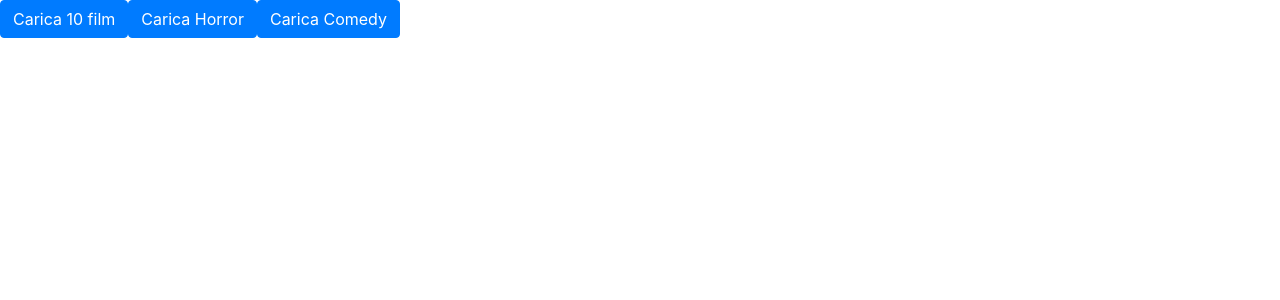
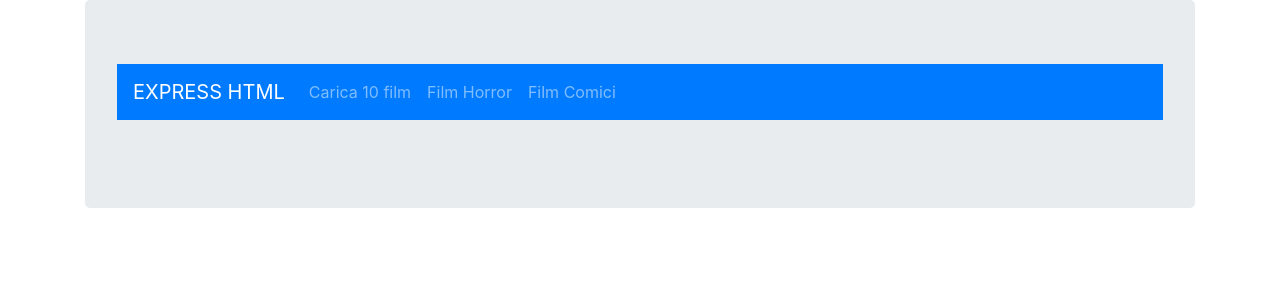
Before and after one commit to danieleMoli/esercizioMongoCompleto, an Angular app in the folder mflix-visualizer/: page / in a window 1280 px wide. Shown: the top 300 px of the page. Built offline with nearby package versions, Linux system fonts and the light colour scheme.

Commit message:
esercizio 05.3.2 finito

```diff
--- a/mflix-visualizer/src/app/app.component.html
+++ b/mflix-visualizer/src/app/app.component.html
@@ -1,6 +1,44 @@
-<button class="btn btn-primary" (click)="load10Movies()">Carica 10 film</button>
-<button class="btn btn-primary" (click)="loadHorror()">Carica Horror</button>
-<button class="btn btn-primary" (click)="loadComedy()">Carica Comedy</button>
+<!doctype html>
+<html lang="en">
+  <head>
+    <!-- Required meta tags -->
+    <meta charset="utf-8">
+    <meta name="viewport" content="width=device-width, initial-scale=1, shrink-to-fit=no">
+
+    <!-- Bootstrap CSS -->
+    <link rel="stylesheet" href="https://stackpath.bootstrapcdn.com/bootstrap/4.3.1/css/bootstrap.min.css" integrity="sha384-ggOyR0iXCbMQv3Xipma34MD+dH/1fQ784/j6cY/iJTQUOhcWr7x9JvoRxT2MZw1T" crossorigin="anonymous">
+
+    <title>Movies</title>
+  </head>
+  <body>
+
+    <div class="container">
+        <form class="jumbotron">
+            <nav class="navbar navbar-expand-sm bg-primary navbar-dark">
+            <!-- Brand/logo -->
+            <a class="navbar-brand " href="">EXPRESS HTML</a>
+            <!-- Links -->
+            <ul class="navbar-nav">
+                <li class="nav-item ">
+                <a class="nav-link" (click)="load10Movies()">Carica 10 film</a>
+                </li>
+                <li class="nav-item ">
+                <a class="nav-link" (click)="loadHorror()">Film Horror</a>
+                </li>
+                <li class="nav-item ">
+                <a class="nav-link"(click)="loadComedy()">Film Comici</a>
+                </li>
+            </ul>
+            </nav>
+            <br>
+
+
+        </form>
+    </div>
+  </body>
+
+
+
 
 <div class="card-columns">
   <div *ngFor="let movie of results" class="card">
@@ -11,7 +49,7 @@
     <img class="card-img-top" [src]="photoURL(movie.poster)" alt="Movie poster">
     <div class="card-body text-center">
     <h4 class="card-title">{{movie.title}}</h4>
-    <p class="card-text">S{{movie.fullplot}</p>
+    <p class="card-text">{{movie.fullplot}}</p>
     </div>
   </div>
   </div>
--- a/mflix-visualizer/src/app/app.component.ts
+++ b/mflix-visualizer/src/app/app.component.ts
@@ -16,17 +16,17 @@ export class AppComponent {
 
   load10Movies()
   {
-    this.obs = this.http.get("https://3000-bbaadfdd-4f97-4572-9570-9ebb16f9f523.ws-eu01.gitpod.io/movies/list/10");
+    this.obs = this.http.get("https://3000-a21e7d27-58bb-4a0b-a0e2-1c4bcfae580b.ws-eu01.gitpod.io/movies/list/10");
     this.obs.subscribe(this.getData);
   }
   loadHorror()
   {
-    this.obs = this.http.get("https://3000-bbaadfdd-4f97-4572-9570-9ebb16f9f523.ws-eu01.gitpod.io/movies/movie_from_genres/Horror");
+    this.obs = this.http.get("https://3000-a21e7d27-58bb-4a0b-a0e2-1c4bcfae580b.ws-eu01.gitpod.io/movies/movie_from_genres/Horror");
     this.obs.subscribe(this.getData);
   }
   loadComedy()
   {
-    this.obs = this.http.get("https://3000-bbaadfdd-4f97-4572-9570-9ebb16f9f523.ws-eu01.gitpod.io/movies/movie_from_genres/Comedy");
+    this.obs = this.http.get("https://3000-a21e7d27-58bb-4a0b-a0e2-1c4bcfae580b.ws-eu01.gitpod.io/movies/movie_from_genres/Comedy");
     this.obs.subscribe(this.getData);
   }
   getData = (data) => {
```
